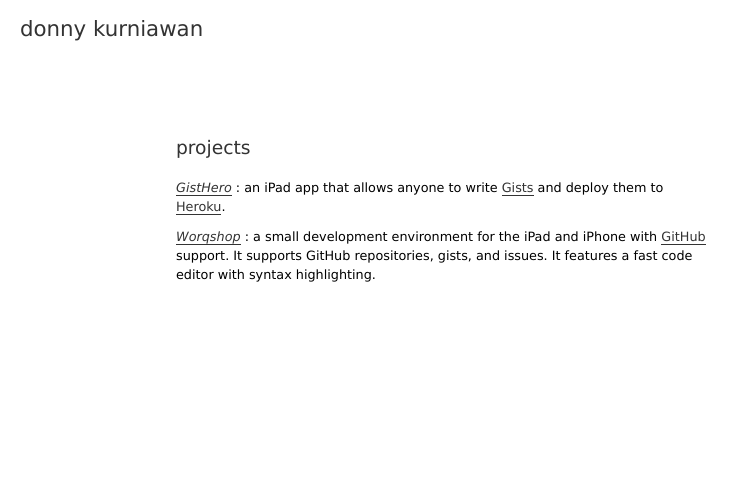
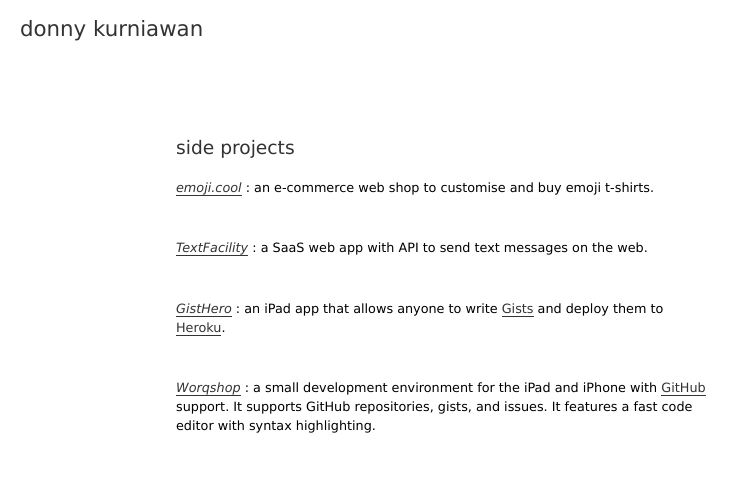
Before and after one commit to donny/projects, a plain HTML site: page index.html in a window 1280 px wide. Shown: the whole page, without its empty margins (0-747 px from the left). Drawn offline with Linux system fonts and the light colour scheme.

Commit message:
Add more side projects

```diff
--- a/index.html
+++ b/index.html
@@ -18,9 +18,19 @@
 
 <div id="content">
 
-<h2>projects</h2>
+<h2>side projects</h2>
+
+<p><a href="http://emoji.cool"><em>emoji.cool</em></a> : an e-commerce web shop to customise and buy emoji t-shirts.</p>
+
+<br/>
+
+<p><a href="http://textfacility.com"><em>TextFacility</em></a> : a SaaS web app with API to send text messages on the web.</p>
+
+<br/>
 
 <p><a href="http://gisthero.com"><em>GistHero</em></a> : an iPad app that allows anyone to write <a href="https://www.heroku.com">Gists</a> and deploy them to <a href="https://www.heroku.com">Heroku</a>.</p>
+
+<br/>
 
 <p><a href="http://worqshop.com"><em>Worqshop</em></a> : a small development environment for the iPad and iPhone with <a href="https://www.github.com">GitHub</a> support. It supports GitHub repositories, gists, and issues. It features a fast code editor with syntax highlighting.</p>
 
```
